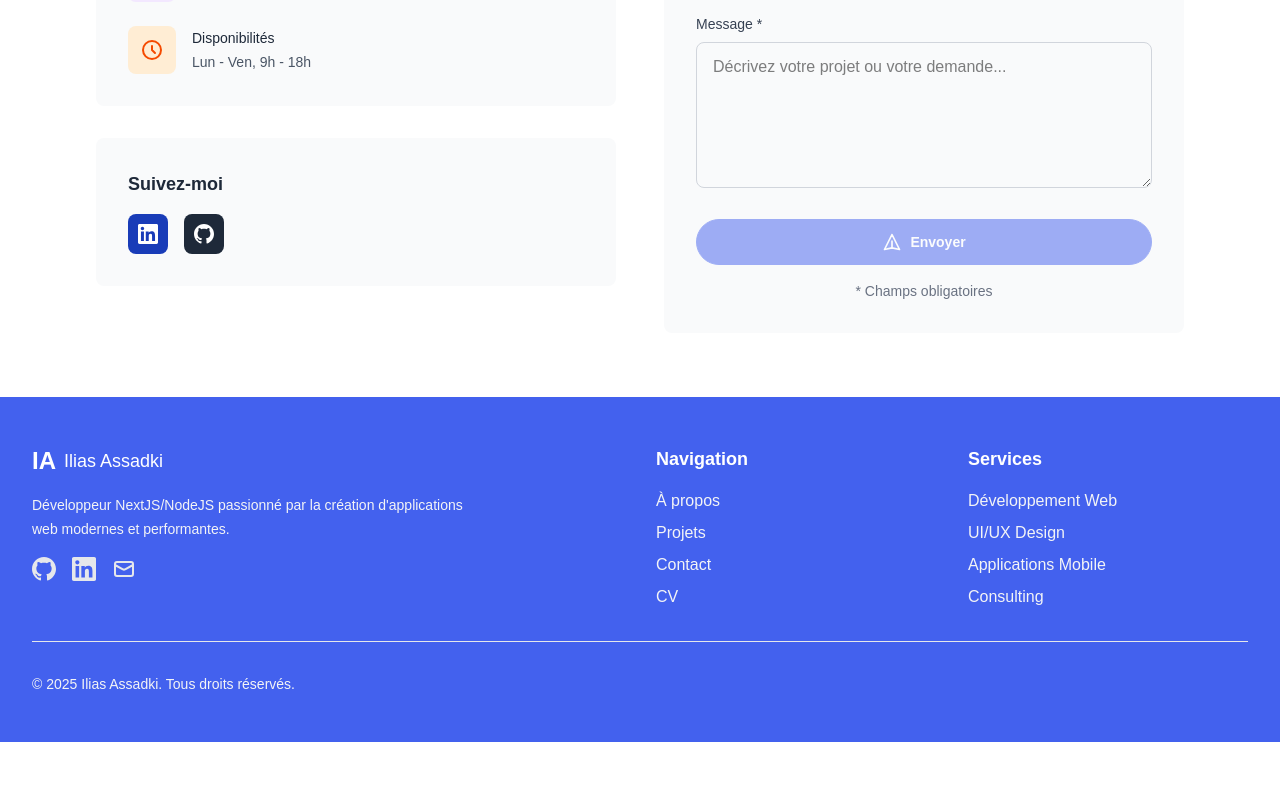
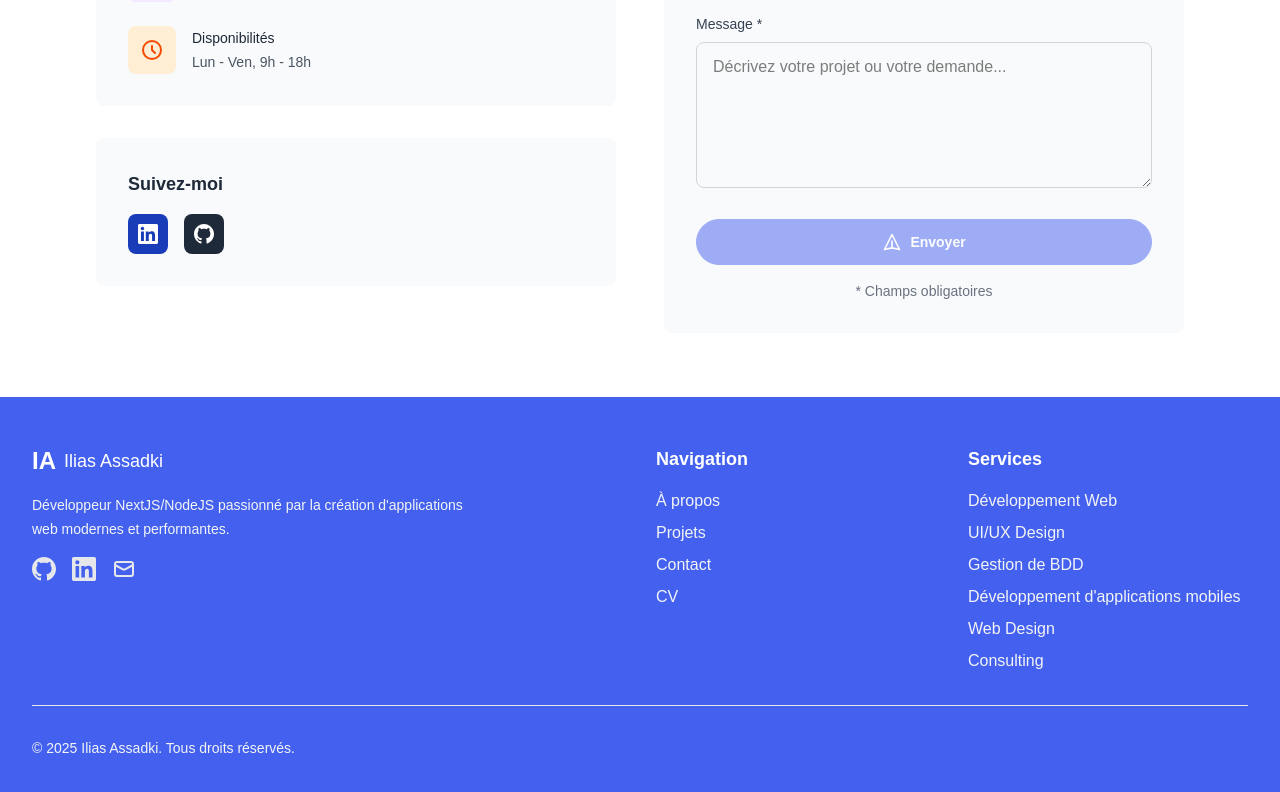
Before and after one commit to iassadki/my-portfolio, a Next.js app: page / in a window 1280 px wide. Shown: the part 6958-7750 px from the top of the page. Before the commit the page ends 7700 px from the top, so only its background shows below. Built offline with nearby package versions, Linux system fonts and the light colour scheme.

Commit message:
ajout de services dans le footer

```diff
--- a/src/app/components/layout/Footer.tsx
+++ b/src/app/components/layout/Footer.tsx
@@ -88,7 +88,13 @@ const Footer = () => {
                                 <span className="text-gray-100">UI/UX Design</span>
                             </li>
                             <li>
-                                <span className="text-gray-100">Applications Mobile</span>
+                                <span className="text-gray-100">Gestion de BDD</span>
+                            </li>
+                            <li>
+                                <span className="text-gray-100">Développement d&apos;applications mobiles</span>
+                            </li>
+                            <li>
+                                <span className="text-gray-100">Web Design</span>
                             </li>
                             <li>
                                 <span className="text-gray-100">Consulting</span>
```
